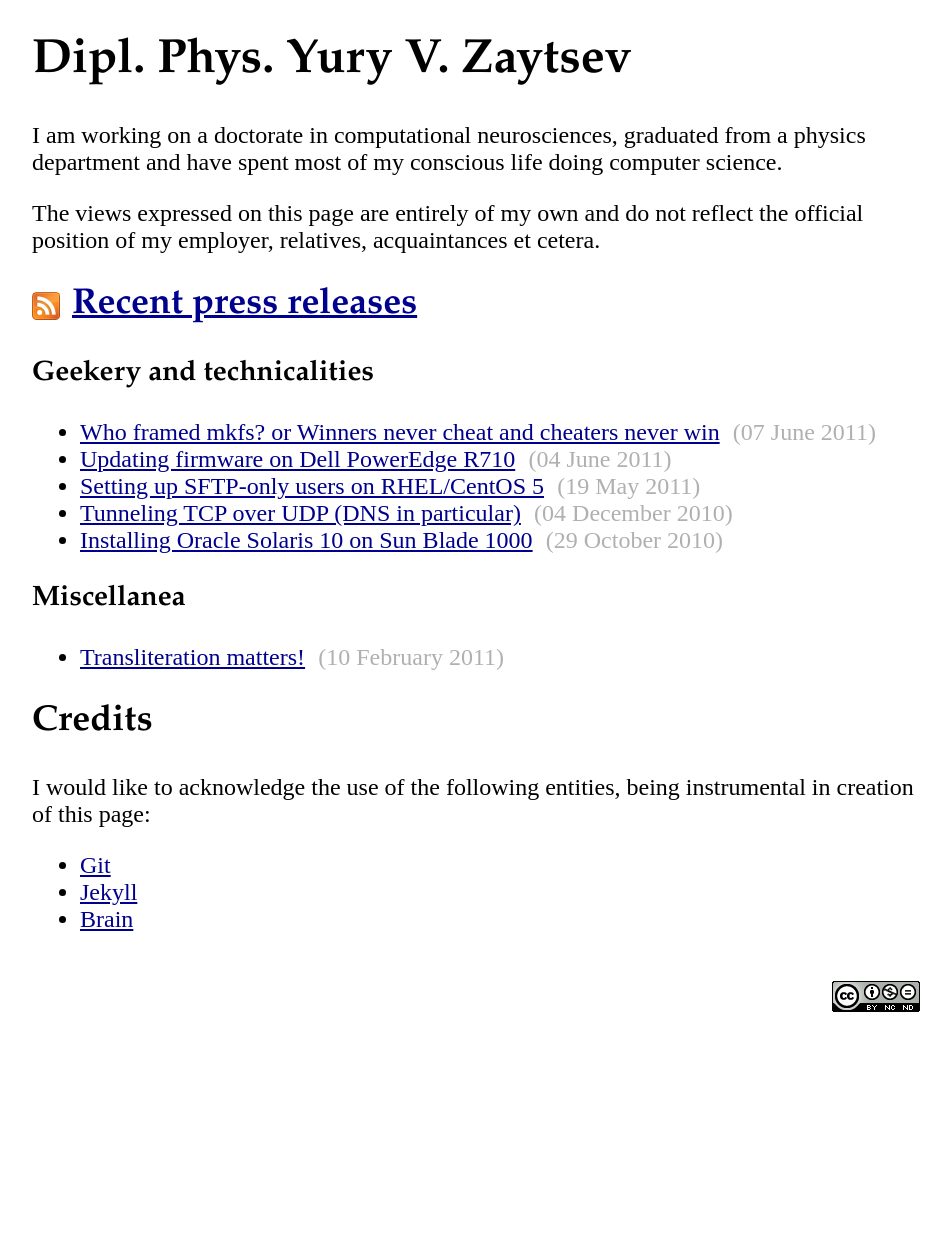
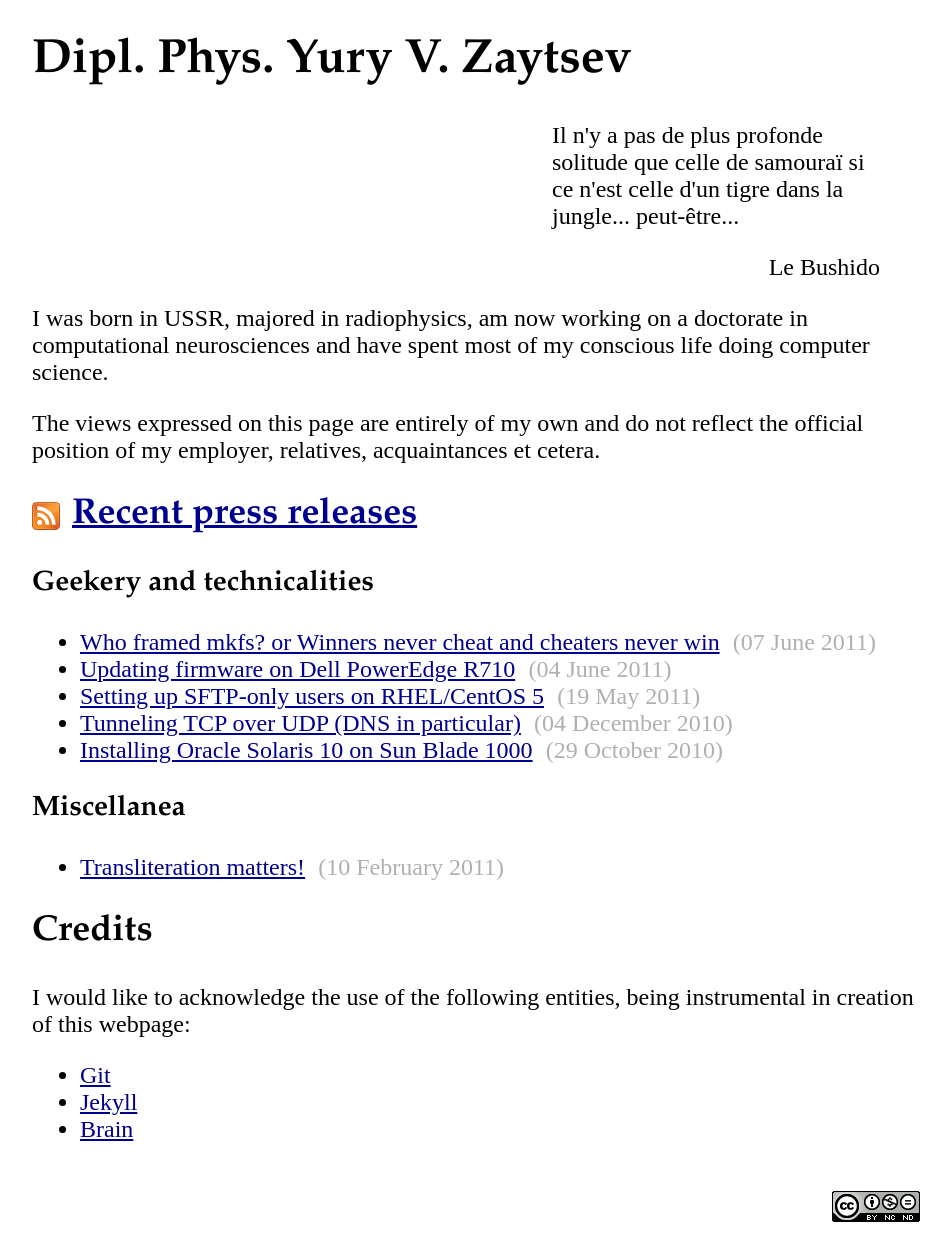
Before and after one commit to zyv/zyv.github.io, a Jekyll site: the page built from index.md, in a window 1280 px wide. Shown: the whole page, without its empty margins (164-1115 px from the left). Built offline with Jekyll 4.4.1, drawn with Linux system fonts in a browser that asks for light colours; before the commit the page ends 1042 px from its top, so only the background shows below that.

Commit message:
Slight updates for the home page

```diff
--- a/css/default.css
+++ b/css/default.css
@@ -52,6 +52,10 @@ ul.posts-list span {
     color: #B0B0B0;
 }
 
+.content blockquote {
+    padding-left: 20em;
+}
+
 .feed-link {
     background: url(/images/feed-icon-28x28.png) no-repeat left;
 }
--- a/index.md
+++ b/index.md
@@ -6,7 +6,13 @@ title: Dipl. Phys. Yury V. Zaytsev
 Dipl. Phys. Yury V. Zaytsev
 ===========================
 
-I am working on a doctorate in computational neurosciences, graduated from a physics department and have spent most of my conscious life doing computer science.
+<blockquote>
+<p>Il n'y a pas de plus profonde solitude que celle de samouraï si ce n'est celle d'un tigre dans la jungle... peut-être...</p>
+
+<p align="right">Le Bushido</p>
+</blockquote>
+
+I was born in USSR, majored in radiophysics, am now working on a doctorate in computational neurosciences and have spent most of my conscious life doing computer science.
 
 The views expressed on this page are entirely of my own and do not reflect the official position of my employer, relatives, acquaintances et cetera.
 
@@ -31,7 +37,7 @@ The views expressed on this page are entirely of my own and do not reflect the o
 Credits
 -------
 
-I would like to acknowledge the use of the following entities, being instrumental in creation of this page:
+I would like to acknowledge the use of the following entities, being instrumental in creation of this webpage:
 
 - [Git][1]
 - [Jekyll][2]
```
Also changed, not shown: other parts of index.md (+1 -1 lines).
